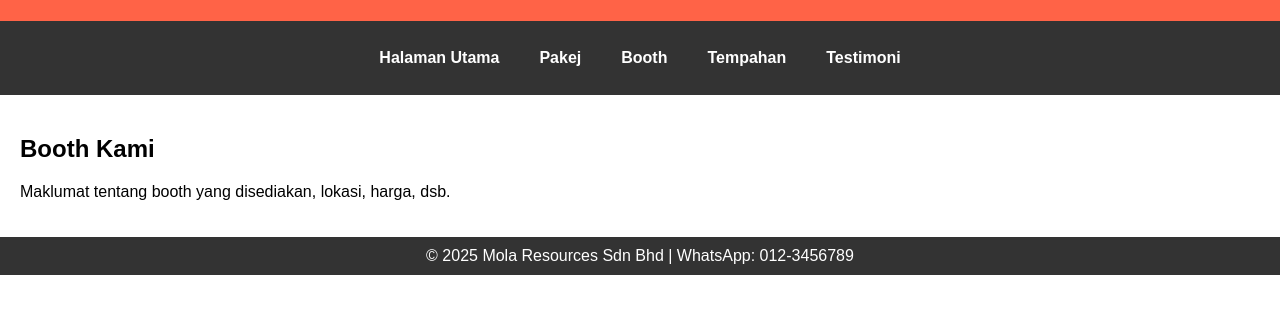
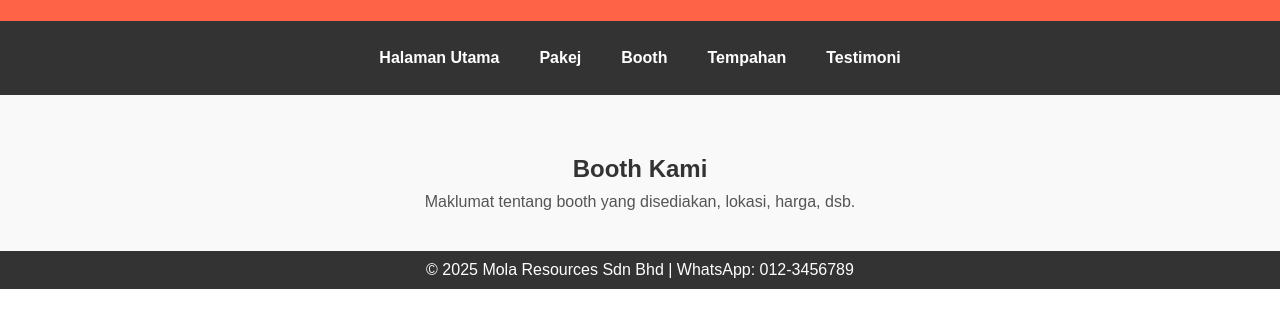
Before and after one commit to lailaqistina4701-dotcom/catering-website, a plain HTML site: page booth.html in a window 1280 px wide. Shown: the part 99-426 px from the top of the page. Drawn offline with Linux system fonts and the light colour scheme.

Commit message:
Update booth.html

```diff
--- a/booth.html
+++ b/booth.html
@@ -49,10 +49,30 @@ nav a:hover {
   border-radius: 5px;          /* optional nice hover effect */
 }
 </style>
-<section>
+<section class="booth-section">
   <h2>Booth Kami</h2>
   <p>Maklumat tentang booth yang disediakan, lokasi, harga, dsb.</p>
 </section>
+
+<style>
+.booth-section {
+  text-align: center;     /* center-kan semua teks dalam section */
+  padding: 40px 20px;     /* ruang atas bawah supaya nampak cantik */
+  background-color: #f9f9f9; /* optional: warna latar lembut */
+}
+
+.booth-section h2 {
+  margin-bottom: 10px;
+  color: #333;
+}
+
+.booth-section p {
+  max-width: 600px;       /* supaya ayat tak terlalu panjang */
+  margin: 0 auto;         /* center block teks */
+  color: #555;
+}
+</style>
+
 
 <footer>
   &copy; 2025 Mola Resources Sdn Bhd | WhatsApp: 012-3456789
```
